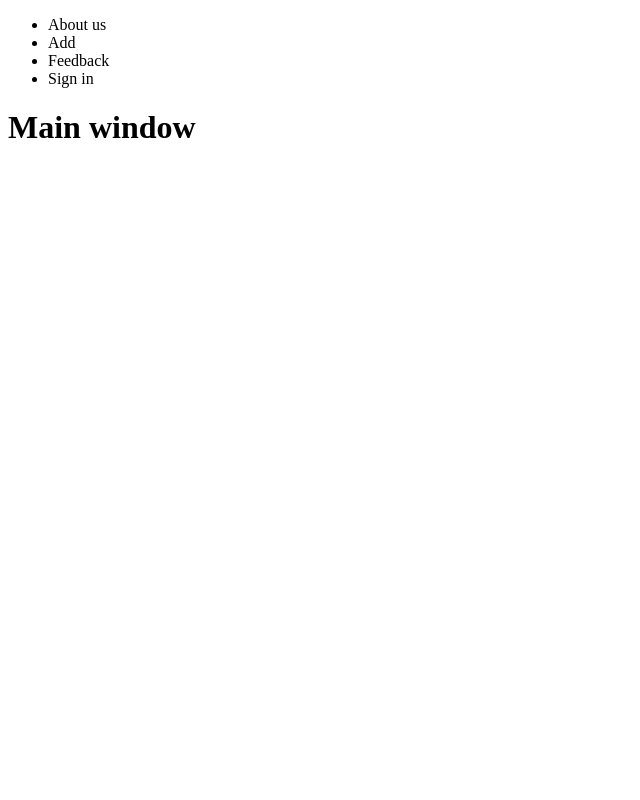
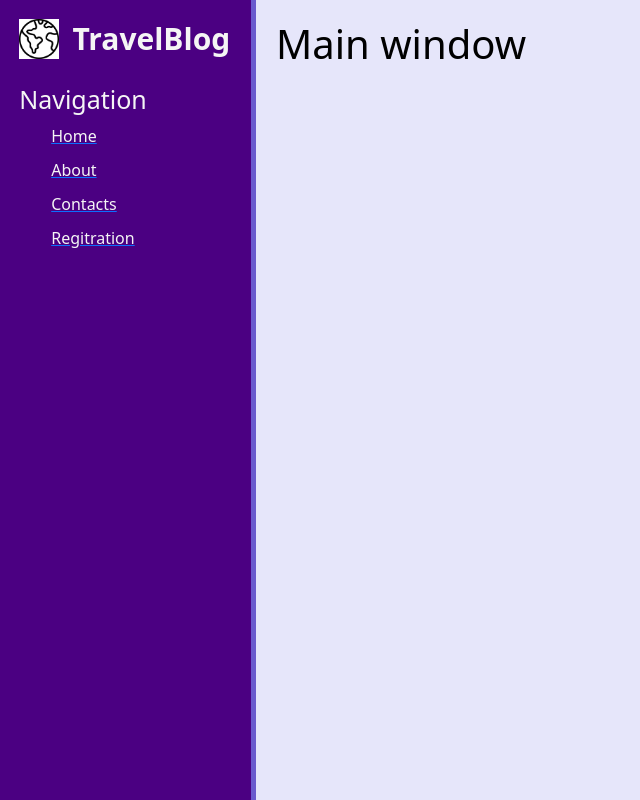
Before and after one commit to Lavelina/ISP-django-web, a Django app: page / in a window 1280 px wide. Shown: the whole page, without its empty margins (0-640 px from the left). Run offline with Django 4.2, Linux system fonts and the light colour scheme; data that the repository does not hold is empty.

Commit message:
added css-style

```diff
--- a/isp-right/blog/blog/settings.py
+++ b/isp-right/blog/blog/settings.py
@@ -121,6 +121,8 @@ USE_TZ = True
 # https://docs.djangoproject.com/en/4.0/howto/static-files/
 
 STATIC_URL = 'static/'
+STATIC_ROOT = os.path.join(BASE_DIR, 'static')
+STATICFILES_DIRS = []
 
 # Default primary key field type
 # https://docs.djangoproject.com/en/4.0/ref/settings/#default-auto-field
--- /dev/null
+++ b/isp-right/blog/main/static/main/css/styles.css
@@ -0,0 +1,54 @@
+body {
+    background: #E6E6FA
+}
+
+aside {
+    float: left;
+    background: #4B0082;
+    width: 20%;
+    padding: 1.5%;
+    height: 100vh;
+    color: whitesmoke;
+    border-right: 5px solid #6A5ACD;
+}
+
+aside img {
+    width: 40px;
+    float: left
+
+}
+
+aside .logo {
+    padding: 1.5%;
+    font-size: 30px;
+    margin-left: 50px;
+    font-weight: bold;
+    position: relative;
+    bottom: 43px;
+}
+
+aside h3 {
+    margin-top: -20px;
+    font-size: 25px;
+}
+
+aside ul {list-style: none}
+aside ul li {
+    color: whitesmoke;
+    display: block;
+    margin-top: 10px;
+    transition: transform .2s ease;
+}
+
+aside ul li:hover, aside ul a:hover {
+    color: #BA55D3;
+    text-decoration: none;
+    transform: scale(1.04);
+}
+
+main .features {
+    float: left;
+    color: black;
+    margin-top: 20px;
+    margin-left: 20px;
+}
--- a/isp-right/blog/main/templates/main/base.html
+++ b/isp-right/blog/main/templates/main/base.html
@@ -1,19 +1,27 @@
+{% load static %}
 <!DOCTYPE html>
 <html>
 <head>
     <meta charset="UTF-8">
     <title>{{ title }}</title>
+ <link rel="stylesheet" href="https://cdn.jsdelivr.net/npm/bootstrap@5.1.3/dist/css/bootstrap.min.css">
+    <link rel="stylesheet" href="{% static 'main/css/styles.css'%}">
 </head>
 <body>
-{% block mainmenu %}
-<ul>
-    {% for m in menu %}
-    <li>{{m}}</li>
-    {% endfor %}
-</ul>
-{% endblock mainmenu %}
-
+<aside>
+    <img src="{% static 'main/images/logo.png' %}" alt="logos">
+    <span class="logo">TravelBlog</span>
+    <h3>Navigation</h3>
+    <ul>
+        <a href="{% url 'home' %}"><li>Home</li></a>
+        <a href="{% url 'about' %}"><li>About</li></a>
+        <a href=""><li>Contacts</li></a>
+        <a href=""><li>Regitration</li></a>
+    </ul>
+</aside>
+<main>
 {% block content %}
 {% endblock %}
+    </main>
 </body>
 </html>
--- a/isp-right/blog/main/templates/main/index.html
+++ b/isp-right/blog/main/templates/main/index.html
@@ -1,6 +1,7 @@
 {% extends 'main/base.html' %}
 
 {% block content %}
+<div class="features">
 <h1>{{title}}</h1>
 
 <ul>
@@ -12,4 +13,5 @@
     </li>
     {% endfor %}
 </ul>
+    </div>
     {% endblock %}
--- a/isp-right/blog/main/urls.py
+++ b/isp-right/blog/main/urls.py
@@ -2,5 +2,6 @@ from django.urls import path
 from .views import *
 
 urlpatterns = [
-    path('', index),
+    path('', index, name='home'),
+    path('about/', about, name='about'),
 ]
--- a/isp-right/blog/main/views.py
+++ b/isp-right/blog/main/views.py
@@ -3,8 +3,10 @@ from django.shortcuts import render
 
 from .models import *
 
-menu = ["About us", "Add", "Feedback", "Sign in"]
 
 def index(request):
     posts = Post.objects.all()
-    return render(request, 'main/index.html', {'posts': posts, 'menu': menu, 'title': 'Main window'})
+    return render(request, 'main/index.html', {'posts': posts, 'title': 'Main window'})
+
+def about(request):
+    return render(request, 'main/about.html', {'title': 'About us'})
```
Also changed, not shown: isp-right/blog/main/templates/main/about.html (+5 -9 lines), isp-right/blog/main/static/main/images/logo.png (added).
